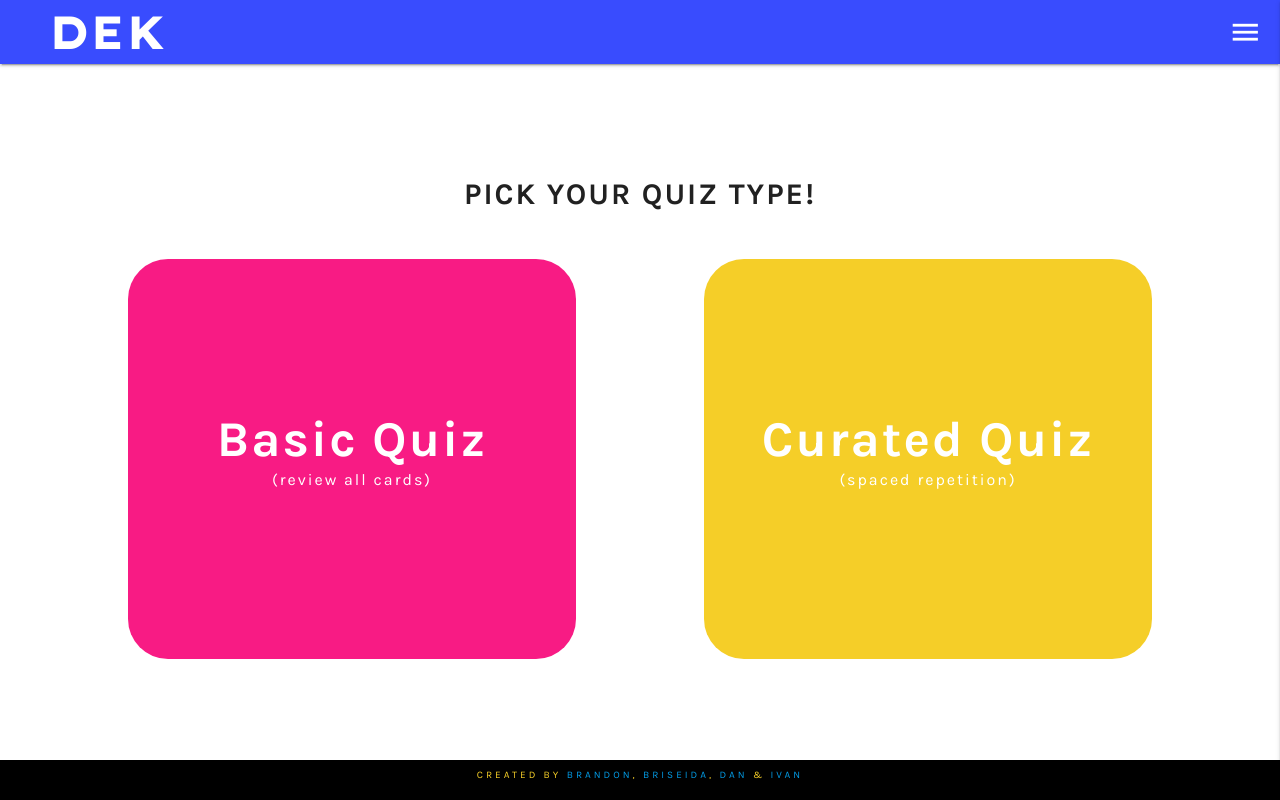
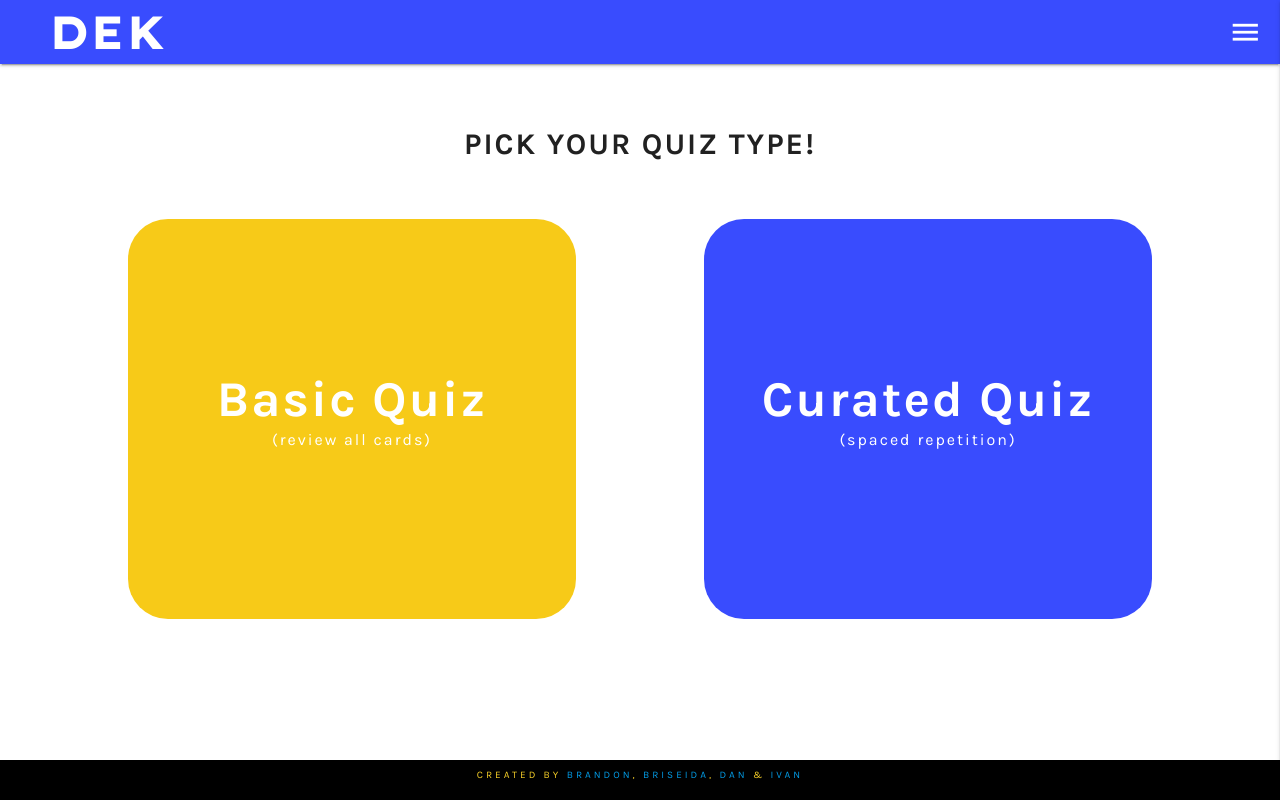
Before and after one commit to brizmon/DEK, a React (Create React App) app in the folder client/: page /pickquiztype in a window 1280 px wide. Built offline with nearby package versions, Linux system fonts and the light colour scheme.

Commit message:
styles to quiz page

```diff
--- a/client/src/App.css
+++ b/client/src/App.css
@@ -606,7 +606,7 @@ textarea {
 }
 .pick-quiz-type h2{
   text-align: center;
-  top: 115px;
+  top: 65px;
   font-size: 30px;
   position: relative;
   text-transform: uppercase;
@@ -617,7 +617,7 @@ textarea {
 .pickquiz-form{
   display: flex;
   position: relative;
-  top: 165px;
+  top: 125px;
   justify-content: center;
   align-items: center;
   padding: 0 5vw 0 5vw;
@@ -630,7 +630,7 @@ textarea {
   font-family: 'Karla', sans-serif;
   color: white;
   text-align: center;
-  background: #f81b84;
+  background: #F7CA18;
   justify-content: center;
   margin: 0 5vw 0 5vw;
   border-radius: 40px;
@@ -643,7 +643,7 @@ textarea {
   font-family: 'Karla', sans-serif;
   color: white;
   text-align: center;
-  background: #F5CE28;
+  background: #394cfe;
   margin: 0 5vw 0 5vw;
   border-radius: 40px;
 }
@@ -670,19 +670,19 @@ textarea {
 }
 
 .pickquiz-button-one:hover {
-  background-color: #f2EEE2;
+  background-color: #394cfe;
 }
 
 .pickquiz-button-one:hover p {
-  color: #F81B84;
+  color: #F7CA18;
 }
 
 .pickquiz-button-two:hover {
-  background: #f2EEE2;
+  background: #F7CA18;
 }
 
 .pickquiz-button-two:hover p {
-  color: #F5CE28;
+  color: #394cfe;
 }
 .quiz_question {
   text-align: center;
@@ -729,10 +729,7 @@ textarea {
   top: 285px;
   color: #f81b84;
 }
-.fa-pencil {
-  padding-right: 10px;
-  font-size: 25px;
-}
+
 .fa-trash {
   padding-left: 10px;
   font-size: 25px;
@@ -899,7 +896,7 @@ textarea {
 }
 
 .right-wrong button:hover {
-  background: #F81B84;
+  background: #394cfe;
   color: white;
 }
 .correct-button {
@@ -910,18 +907,8 @@ textarea {
   margin-left: 20px;
 }
 
-.edit-redirect-button {
-  background: #f5ce28;
-  width: 80px;
-  height: 80px;
-  border-radius: 50%;
-  font-size: 30px;
-  cursor: pointer;
-  padding: 12px 12px 12px 12px;
-}
-
 .edit-redirect-button:hover {
-  background: #F81B84;
+  background: #394cfe;
   color: white;
 }
 
```
